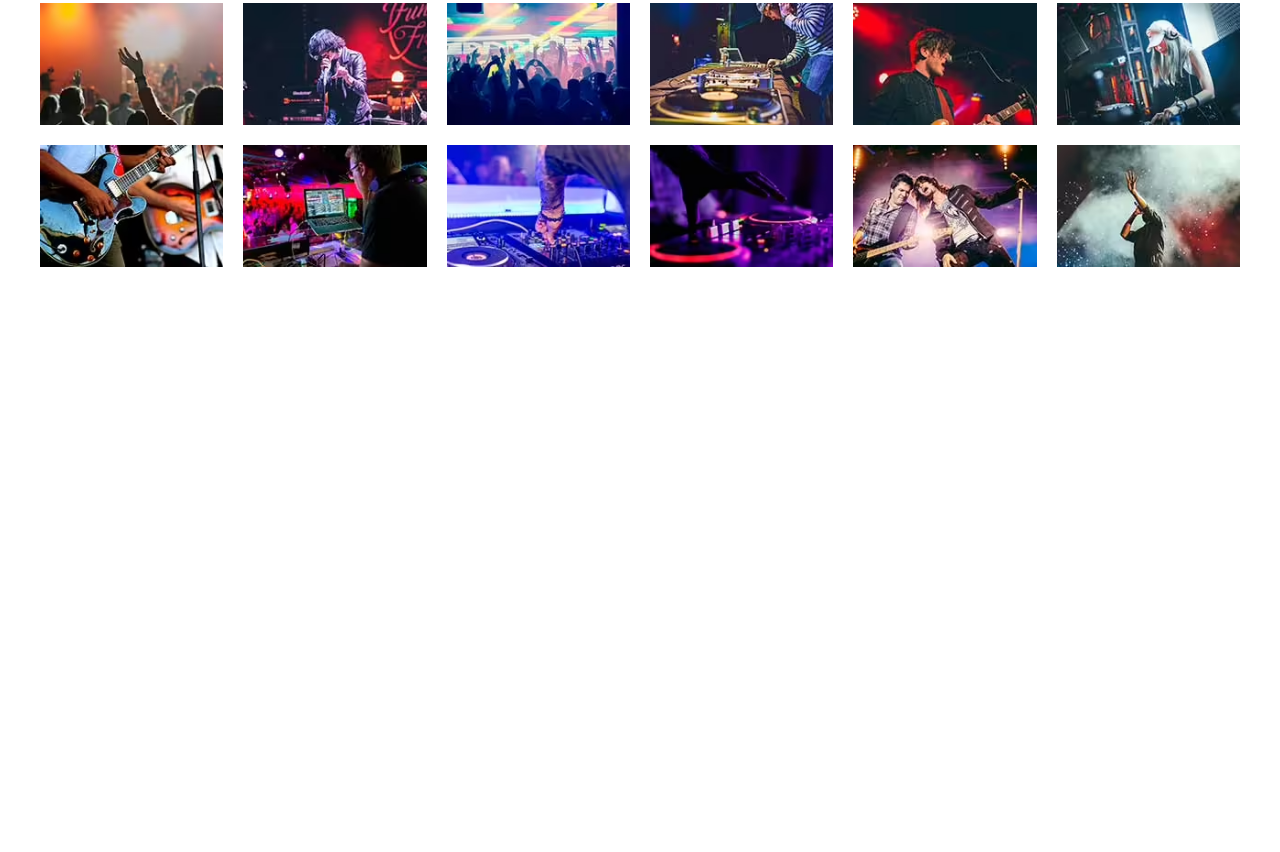
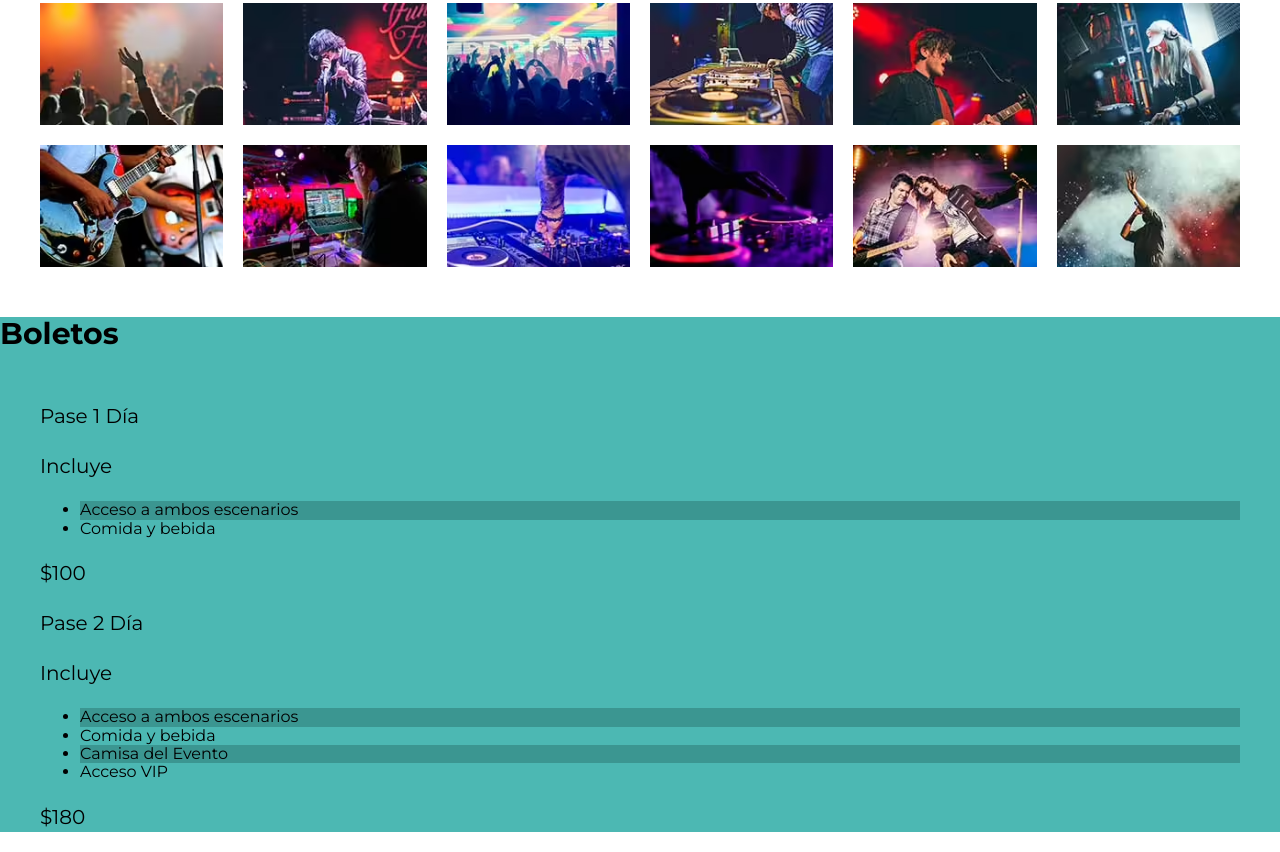
Before and after one commit to LuisSaucedoo/proyecto-festivalmusica, a website: page index.html in a window 1280 px wide. Shown: the part 2896-3748 px from the top of the page. Before the commit the page ends 3213 px from the top, so only its background shows below. Drawn offline with Linux system fonts and the light colour scheme.

Commit message:
Creando la sección de Boletos

```diff
--- a/index.html
+++ b/index.html
@@ -172,9 +172,49 @@
 
     <section class="galeria contenedor">
         <h3>Galería</h3>
+        <ul class="galeria-imagenes"></ul>
+    </section> <!--Fin section galeria-->
 
-        <ul class="galeria-imagenes"></ul>
-    </section>
+    <section class="boletos bg-verde">
+        <h3>Boletos</h3>
+        <div class="contenedor contenedor-boletos">
+
+            <div class="basico pase">
+                <p>Pase 1 Día</p>
+                <header class="pase-header">
+                    <p>Incluye</p>
+                </header>
+                <div class="pase-body">
+                    <ul>
+                        <li>Acceso a ambos escenarios</li>
+                        <li>Comida y bebida</li>
+                    </ul>
+                </div>
+                <footer class="pase-footer">
+                    <p>$100</p>
+                </footer>
+            </div> <!--Fin pase básico-->
+
+            <div class="premium pase">
+                <p>Pase 2 Día</p>
+                <header class="pase-header">
+                    <p>Incluye</p>
+                </header>
+                <div class="pase-body">
+                    <ul>
+                        <li>Acceso a ambos escenarios</li>
+                        <li>Comida y bebida</li>
+                        <li>Camisa del Evento</li>
+                        <li>Acceso VIP</li>
+                    </ul>
+                </div>
+                <footer class="pase-footer">
+                    <p>$180</p>
+                </footer>
+            </div> <!--Fin pase premium-->
+
+        </div> <!--Fin contenedor contenedor-boletos-->
+    </section> <!--Fin section boletos-->
 
     <script src="build/js/app.js"></script>
 </body>
```
